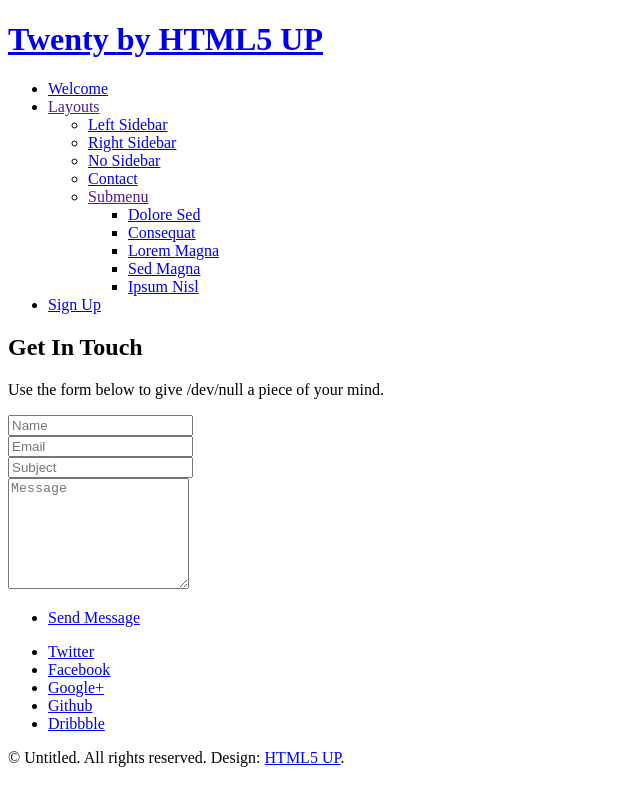
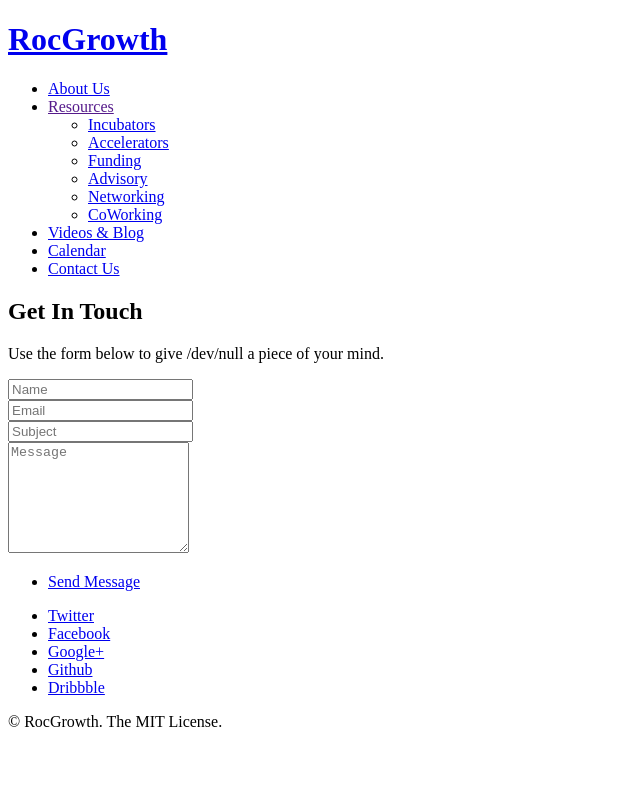
Before and after one commit to rocgrowth/rocgrowth.github.io, a plain HTML site: page contact.html in a window 1280 px wide. Shown: the whole page, without its empty margins (0-640 px from the left). Drawn offline with Linux system fonts and the light colour scheme; a script that the page names is missing; some icons are missing.

Commit message:
fixed up sidebar and contact pages

```diff
--- a/contact.html
+++ b/contact.html
@@ -6,7 +6,7 @@
 -->
 <html>
 	<head>
-		<title>Contact - Twenty by HTML5 UP</title>
+		<title>Contact - RocGrowth</title>
 		<meta http-equiv="content-type" content="text/html; charset=utf-8" />
 		<meta name="description" content="" />
 		<meta name="keywords" content="" />
@@ -28,17 +28,20 @@
 
 		<!-- Header -->
 			<header id="header">
-				<h1 id="logo"><a href="index.html">Twenty <span>by HTML5 UP</span></a></h1>
+				<h1 id="logo"><a href="index.html">RocGrowth</a></h1>
 				<nav id="nav">
 					<ul>
-						<li class="current"><a href="index.html">Welcome</a></li>
+						<li class="menu"><a href="index.html">About Us</a></li>
 						<li class="submenu">
-							<a href="">Layouts</a>
+							<a href="">Resources</a>
 							<ul>
-								<li><a href="left-sidebar.html">Left Sidebar</a></li>
-								<li><a href="right-sidebar.html">Right Sidebar</a></li>
-								<li><a href="no-sidebar.html">No Sidebar</a></li>
-								<li><a href="contact.html">Contact</a></li>
+								<li><a href="left-sidebar.html">Incubators</a></li>
+								<li><a href="right-sidebar.html">Accelerators</a></li>
+								<li><a href="no-sidebar.html">Funding</a></li>
+								<li><a href="contact.html">Advisory</a></li>
+								<li><a href="contact.html">Networking</a></li>
+								<li><a href="contact.html">CoWorking</a></li>
+								<!--
 								<li class="submenu">
 									<a href="">Submenu</a>
 									<ul>
@@ -48,10 +51,13 @@
 										<li><a href="#">Sed Magna</a></li>
 										<li><a href="#">Ipsum Nisl</a></li>
 									</ul>
+									-->
 								</li>
 							</ul>
 						</li>
-						<li><a href="#" class="button special">Sign Up</a></li>
+						<li class="menu"><a href="index.html">Videos & Blog</a></li>
+						<li class="menu"><a href="index.html">Calendar</a></li>
+						<li><a href="#" class="button special">Contact Us</a></li>
 					</ul>
 				</nav>
 			</header>
@@ -114,7 +120,7 @@
 					<li><a href="#" class="icon circle fa-dribbble"><span class="label">Dribbble</span></a></li>
 				</ul>
 
-				<span class="copyright">&copy; Untitled. All rights reserved. Design: <a href="http://html5up.net">HTML5 UP</a>.</span>
+				<span class="copyright">&copy; RocGrowth. The MIT License.</span>
 
 			</footer>
 
```
Also changed, not shown: index.html (+1 -1 lines), left-sidebar.html (+16 -10 lines), no-sidebar.html (+16 -10 lines), right-sidebar.html (+16 -10 lines).
